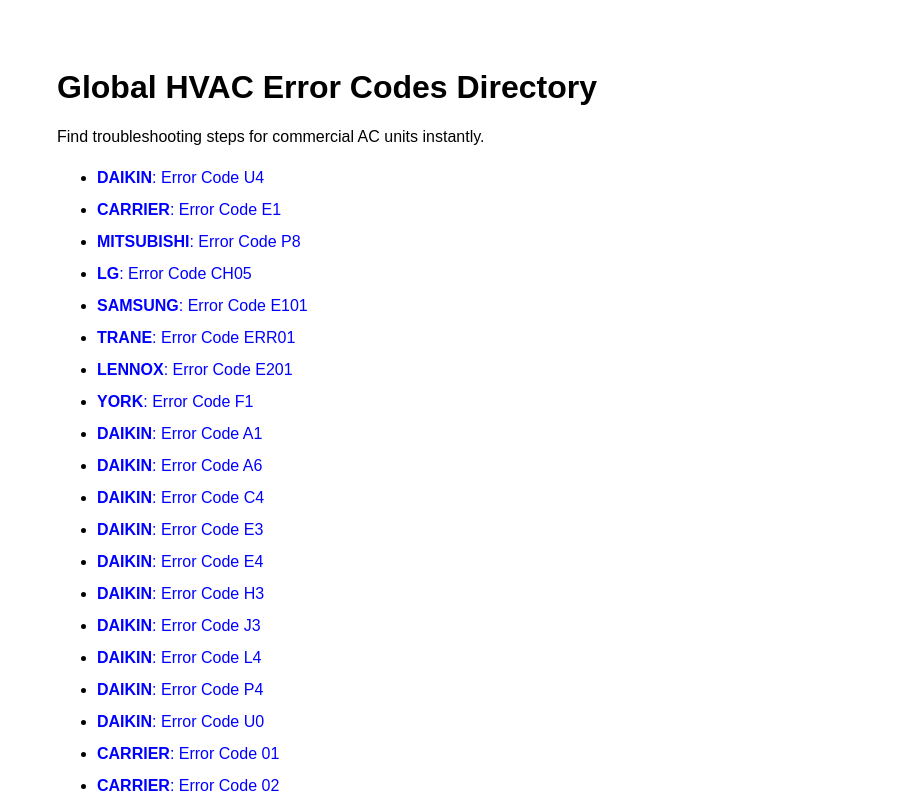
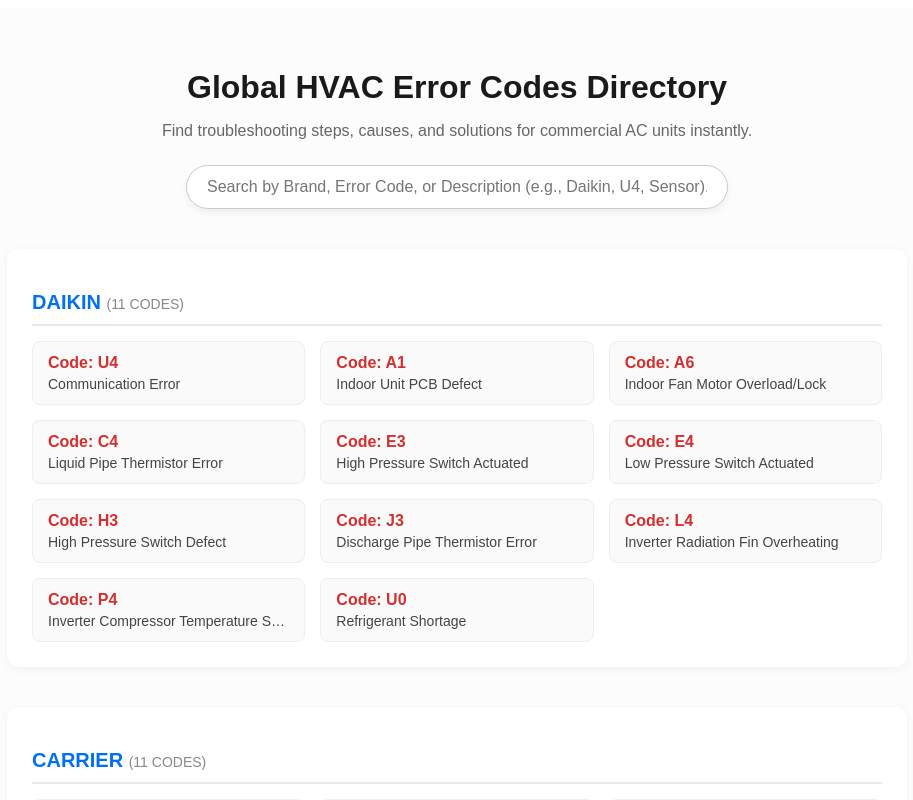
Before and after one commit to uhuuhuuhuhu/hvac-error-codes, a Next.js app: page / in a window 1280 px wide. Shown: the top 800 px of the page, without its empty margins (183-1096 px from the left). Built offline with nearby package versions, Linux system fonts and the light colour scheme.

Commit message:
Update page.jsx

```diff
--- a/app/page.jsx
+++ b/app/page.jsx
@@ -1,20 +1,88 @@
+'use client';
+import { useState } from 'react';
 import data from '../data.json';
 import Link from 'next/link';
 
 export default function Home() {
+  const [searchTerm, setSearchTerm] = useState('');
+
+  // 검색어 필터링
+  const filteredData = data.filter(
+    (item) =>
+      item.code.toLowerCase().includes(searchTerm.toLowerCase()) ||
+      item.brand.toLowerCase().includes(searchTerm.toLowerCase()) ||
+      item.title.toLowerCase().includes(searchTerm.toLowerCase())
+  );
+
+  // 브랜드별로 그룹화
+  const groupedData = filteredData.reduce((acc, item) => {
+    if (!acc[item.brand]) {
+      acc[item.brand] = [];
+    }
+    acc[item.brand].push(item);
+    return acc;
+  }, {});
+
   return (
-    <div style={{ padding: '40px', fontFamily: 'sans-serif', maxWidth: '800px', margin: '0 auto' }}>
-      <h1>Global HVAC Error Codes Directory</h1>
-      <p>Find troubleshooting steps for commercial AC units instantly.</p>
-      <ul style={{ lineHeight: '2' }}>
-        {data.map((item) => (
-          <li key={item.code}>
-            <Link href={`/error?brand=${item.brand}&code=${item.code}`} style={{ color: 'blue', textDecoration: 'none' }}>
-              <strong>{item.brand.toUpperCase()}</strong>: Error Code {item.code.toUpperCase()}
-            </Link>
-          </li>
-        ))}
-      </ul>
-    </div>
+    <main style={{ padding: '40px', fontFamily: 'sans-serif', maxWidth: '900px', margin: '0 auto', backgroundColor: '#fcfcfc', minHeight: '100vh' }}>
+      <header style={{ textAlign: 'center', marginBottom: '40px' }}>
+        <h1 style={{ fontSize: '32px', color: '#1a1a1a', marginBottom: '10px' }}>Global HVAC Error Codes Directory</h1>
+        <p style={{ color: '#666', fontSize: '16px' }}>Find troubleshooting steps, causes, and solutions for commercial AC units instantly.</p>
+
+        {/* 실시간 검색창 */}
+        <div style={{ marginTop: '25px' }}>
+          <input
+            type="text"
+            placeholder="Search by Brand, Error Code, or Description (e.g., Daikin, U4, Sensor)..."
+            value={searchTerm}
+            onChange={(e) => setSearchTerm(e.target.value)}
+            style={{
+              width: '100%',
+              maxWidth: '500px',
+              padding: '12px 20px',
+              fontSize: '16px',
+              borderRadius: '30px',
+              border: '1px solid #ccc',
+              outline: 'none',
+              boxShadow: '0 4px 6px rgba(0,0,0,0.05)'
+            }}
+          />
+        </div>
+      </header>
+
+      {/* 브랜드별 분류 리스트 출력 */}
+      {Object.keys(groupedData).length === 0 ? (
+        <p style={{ textAlign: 'center', color: '#888', marginTop: '40px' }}>No error codes found matching your search.</p>
+      ) : (
+        Object.keys(groupedData).map((brand) => (
+          <section key={brand} style={{ marginBottom: '40px', backgroundColor: '#fff', padding: '25px', borderRadius: '12px', boxShadow: '0 2px 8px rgba(0,0,0,0.05)' }}>
+            <h2 style={{ textTransform: 'uppercase', borderBottom: '2px solid #eaeaea', paddingBottom: '10px', color: '#0070f3', marginBottom: '15px', fontSize: '20px' }}>
+              {brand} <span style={{ fontSize: '14px', color: '#888', fontWeight: 'normal' }}>({groupedData[brand].length} codes)</span>
+            </h2>
+            <div style={{ display: 'grid', gridTemplateColumns: 'repeat(auto-fill, minmax(260px, 1fr))', gap: '15px' }}>
+              {groupedData[brand].map((item) => (
+                <Link
+                  key={item.code}
+                  href={`/error?brand=${item.brand}&code=${item.code}`}
+                  style={{
+                    display: 'block',
+                    padding: '12px 15px',
+                    borderRadius: '8px',
+                    border: '1px solid #eee',
+                    backgroundColor: '#fafafa',
+                    textDecoration: 'none',
+                    color: '#333',
+                    transition: 'all 0.2s ease'
+                  }}
+                >
+                  <div style={{ fontWeight: 'bold', color: '#d32f2f', marginBottom: '4px' }}>Code: {item.code.toUpperCase()}</div>
+                  <div style={{ fontSize: '14px', color: '#444', whiteSpace: 'nowrap', overflow: 'hidden', textOverflow: 'ellipsis' }}>{item.title}</div>
+                </Link>
+              ))}
+            </div>
+          </section>
+        ))
+      )}
+    </main>
   );
 }
```
